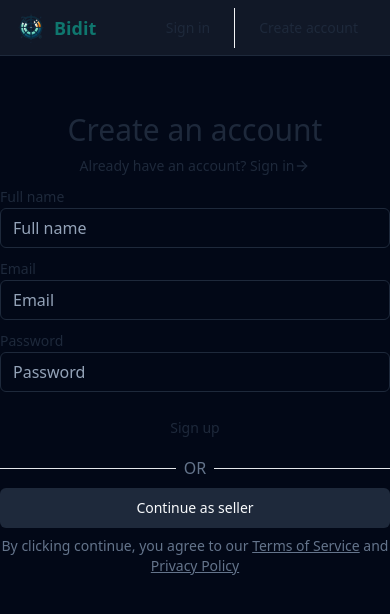
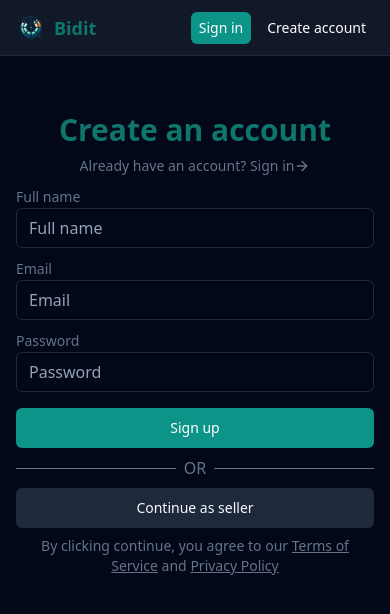
Before and after one commit to rohanramidwar/bidit, a React (Vite) app in the folder frontend/: page /signup in a window 390 px wide. Shown: the top 614 px of the page. Built offline with nearby package versions, Linux system fonts and the light colour scheme; what tailwindcss-font-inter would draw is missing.

Commit message:
dark theme added on login/signup

```diff
--- a/frontend/package.json
+++ b/frontend/package.json
@@ -27,6 +27,7 @@
     "react-router-dom": "^7.1.3",
     "tailwind-merge": "^2.6.0",
     "tailwindcss-animate": "^1.0.7",
+    "tailwindcss-font-inter": "^3.1.0",
     "zod": "^3.24.1"
   },
   "devDependencies": {
--- a/frontend/src/components/ManageAuctionCard.jsx
+++ b/frontend/src/components/AuctionManageCard.jsx
@@ -1,6 +1,6 @@
 import React from "react";
 
-const ManageAuctionCard = ({ auction }) => {
+const AuctionManageCard = ({ auction }) => {
   return (
     <div className="overflow-hidden w-full rounded-md bg-gray-100 shadow-md pb-2 space-y-2">
       <div className="relative h-40 bg-muted">
@@ -30,4 +30,4 @@ const ManageAuctionCard = ({ auction }) => {
   );
 };
 
-export default ManageAuctionCard;
+export default AuctionManageCard;
--- a/frontend/src/components/CreatePopover.jsx
+++ b/frontend/src/components/CreateAuction.jsx
@@ -7,7 +7,7 @@ import {
   PopoverContent,
   PopoverTrigger,
 } from "@/components/ui/popover";
-import { Plus, Upload } from "lucide-react";
+import { Upload } from "lucide-react";
 import { useState } from "react";
 import DatePicker from "react-datepicker";
 import { useDispatch, useSelector } from "react-redux";
@@ -19,7 +19,7 @@ const auctionSchema = z.object({
   itemPic: z.string().url("Valid image URL is required"),
 });
 
-const CreatePopover = () => {
+const CreateAuction = () => {
   const dispatch = useDispatch();
   const { user } = useSelector((state) => state.authReducer);
   const { isLoading } = useSelector((state) => state.auctionReducer);
@@ -222,4 +222,4 @@ const CreatePopover = () => {
   );
 };
 
-export default CreatePopover;
+export default CreateAuction;
--- a/frontend/src/components/Login.jsx
+++ b/frontend/src/components/Login.jsx
@@ -56,12 +56,14 @@ const Login = () => {
 
   return (
     <div className="py-14 flex items-center justify-center">
-      <div className="lg:w-1/4">
+      <div className="lg:w-1/4 px-4 sm:px-0">
         <form
           onSubmit={handleSubmit}
-          className="flex flex-col space-y-2 items-center w-full"
+          className="text-slate-500 flex flex-col space-y-2 items-center w-full"
         >
-          <h1 className="text-3xl font-medium">Sign in to your account</h1>
+          <h1 className="text-3xl font-bold text-teal-700">
+            Sign in to your account
+          </h1>
           <div
             role="button"
             className="flex items-center text-sm cursor-pointer"
@@ -101,7 +103,7 @@ const Login = () => {
           <div className="w-full pt-2">
             <Button
               type="submit"
-              variant="blue"
+              variant="teal"
               className="w-full"
               disabled={isLoading}
             >
--- a/frontend/src/components/Navbar.jsx
+++ b/frontend/src/components/Navbar.jsx
@@ -3,7 +3,7 @@ import logo from "../assets/logo.png";
 import { Button } from "./ui/button";
 import { Link } from "react-router-dom";
 import { useSelector } from "react-redux";
-import CreatePopover from "./CreatePopover";
+import CreateAuction from "./CreateAuction";
 
 const Navbar = () => {
   const { user } = useSelector((state) => state.authReducer);
@@ -19,7 +19,7 @@ const Navbar = () => {
         </Link>
         {user && user?.role === "seller" && (
           <div>
-            <CreatePopover />
+            <CreateAuction />
           </div>
         )}
       </div>
@@ -27,11 +27,11 @@ const Navbar = () => {
         <div></div>
       ) : (
         <div className="flex space-x-2 items-center">
-          <Button variant={"ghost"}>
+          <Button size="sm" variant={"teal"}>
             <Link to={"/login"}>Sign in</Link>
           </Button>
-          <div className="w-px h-10 bg-gray-100"></div>
-          <Button variant={"ghost"}>
+
+          <Button className="text-white" size="sm" variant={"ghost"}>
             <Link to={"/signup"}>Create account</Link>
           </Button>
         </div>
--- a/frontend/src/components/Signup.jsx
+++ b/frontend/src/components/Signup.jsx
@@ -69,12 +69,14 @@ const Signup = () => {
 
   return (
     <div className="py-14 flex items-center justify-center">
-      <div className="lg:w-1/4">
+      <div className="md:w-1/4 px-4 sm:px-0">
         <form
           onSubmit={handleSubmit}
-          className="flex flex-col space-y-2 items-center w-full"
+          className="text-slate-500 flex flex-col space-y-2 items-center w-full"
         >
-          <h1 className="text-3xl font-medium">Create an account</h1>
+          <h1 className="text-3xl font-bold text-teal-700">
+            Create an account
+          </h1>
           <div
             role="button"
             className="flex items-center text-sm cursor-pointer"
@@ -91,10 +93,10 @@ const Signup = () => {
               placeholder="Full name"
               value={formData.name}
               onChange={handleInputChange}
-              className={errors.name ? "border-red-500" : ""}
+              className={errors.name ? "border-red-700" : ""}
             />
             {errors.name && (
-              <p className="text-red-500 text-sm mt-1">{errors.name}</p>
+              <p className="text-red-700 text-sm mt-1">{errors.name}</p>
             )}
           </div>
           <div className="w-full">
@@ -105,10 +107,10 @@ const Signup = () => {
               placeholder="Email"
               value={formData.email}
               onChange={handleInputChange}
-              className={errors.email ? "border-red-500" : ""}
+              className={errors.email ? "border-red-700" : ""}
             />
             {errors.email && (
-              <p className="text-red-500 text-sm mt-1">{errors.email}</p>
+              <p className="text-red-700 text-sm mt-1">{errors.email}</p>
             )}
           </div>
           <div className="w-full">
@@ -128,17 +130,17 @@ const Signup = () => {
           <div className="w-full pt-2">
             <Button
               type="submit"
-              variant="blue"
+              variant="teal"
               className="w-full"
               disabled={isLoading}
             >
               {isLoading ? "Signing up..." : "Sign up"}
             </Button>
           </div>
-          <div className="w-full flex items-center justify-between space-x-2 text-slate-500">
-            <div className="h-px bg-gray-200 w-full"></div>
+          <div className="w-full flex items-center justify-between space-x-2">
+            <div className="h-px bg-gray-500 w-full"></div>
             <p>OR</p>
-            <div className="h-px bg-gray-200 w-full"></div>
+            <div className="h-px bg-gray-500 w-full"></div>
           </div>
           <div className="w-full">
             <Button
@@ -150,7 +152,7 @@ const Signup = () => {
               Continue as {role === "buyer" ? "seller" : "buyer"}
             </Button>
           </div>
-          <p className="text-slate-500 text-sm text-center">
+          <p className="text-sm text-center">
             By clicking continue, you agree to our{" "}
             <span className="underline cursor-pointer">Terms of Service</span>{" "}
             and <span className="underline cursor-pointer">Privacy Policy</span>
--- a/frontend/src/pages/SellerPage.jsx
+++ b/frontend/src/pages/SellerPage.jsx
@@ -1,7 +1,7 @@
 import React, { useEffect } from "react";
 import { useDispatch, useSelector } from "react-redux";
 import { getMyAuctions } from "@/actions/sellerActions";
-import ManageAuctionCard from "@/components/ManageAuctionCard";
+import AuctionManageCard from "@/components/AuctionManageCard";
 
 const SellerPage = () => {
   const dispatch = useDispatch();
@@ -22,7 +22,7 @@ const SellerPage = () => {
       <div className="p-4">
         <div className="flex flex-col sm:grid grid-cols-4 gap-4 items-center">
           {auctions?.map((auction) => (
-            <ManageAuctionCard key={auction?._id} auction={auction} />
+            <AuctionManageCard key={auction?._id} auction={auction} />
           ))}
         </div>
       </div>
```
Also changed, not shown: 1 other file (tests, documents, lock files or other folders).
